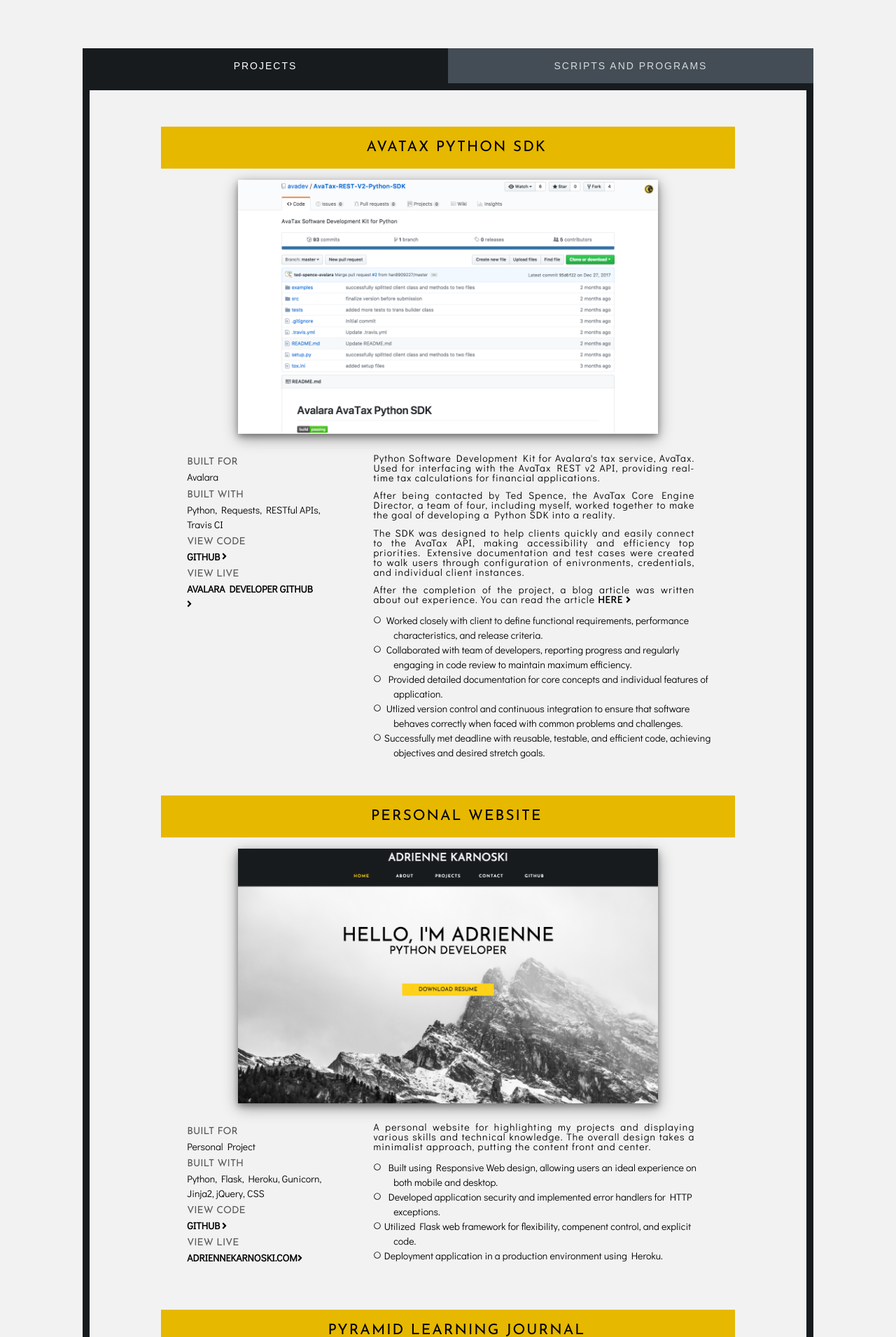
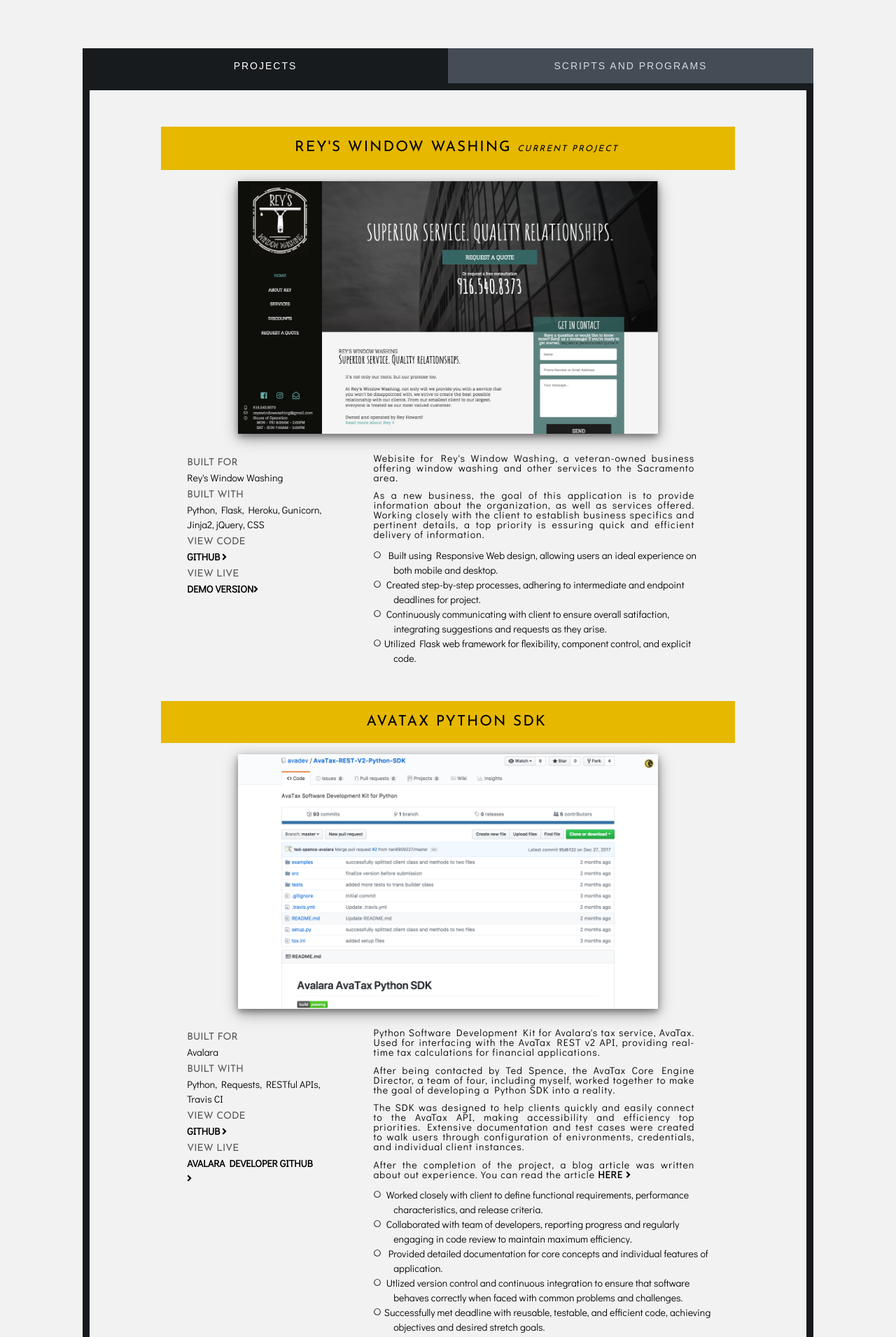
Before and after one commit to adriennekarnoski/personal_website, a Flask app: page /projects in a window 1280 px wide. Shown: the part 251-2162 px from the top of the page at 70% size. Run offline with Flask 2, Linux system fonts and the light colour scheme; some libraries are stand-ins or nearby versions.

Commit message:
adding reys window washing

```diff
--- a/static/modules.css
+++ b/static/modules.css
@@ -298,6 +298,7 @@
 }
 
 .message_input {
+    padding-top: 0px;
     height: 100px;
 }
 
--- a/static/text.css
+++ b/static/text.css
@@ -208,6 +208,11 @@
 
 /*projects*/
 
+.small_text {
+    font-size: 12px !important;
+    font-style: italic;
+}
+
 .project_view h2 {
     padding-top: 15px;
     letter-spacing: 2px;
--- a/templates/projects.html
+++ b/templates/projects.html
@@ -16,6 +16,41 @@
 
     <div class="tab_content">
     <div class="project_tab_content">
+
+        <section class="projects_container clearfix">
+            <h2 class="text_left">Rey's Window Washing <span class="small_text">Current project</span></h2>
+            <img src="/static/reys.png" class="project_img">
+            <article class="two_small left">
+                <ul class="skills_list">
+                    <li><span class="skills_bold">Built For</span></li>
+                    <li>Rey's Window Washing</li>
+                    <li><span class="skills_bold">Built With</span></li>
+                    <li>Python, Flask, Heroku, Gunicorn, Jinja2, jQuery, CSS</li>
+                    <li><span class="skills_bold">View Code</span></li>
+                    <li><a href="https://github.com/adriennekarnoski/reys_window_washing" class="project_link">Github <i class="fas fa-angle-right"></i></a></li>
+                    <li><span class="skills_bold">View Live </span></li>
+                    <li><a href="https://reys-window-washing.herokuapp.com/" class="project_link">Demo Version<i class="fas fa-angle-right"></i></a></li>
+                </ul>
+            </article>
+            <article class="two_big right">
+                <p>Webisite for Rey's Window Washing, a veteran-owned business offering window washing and other services to the Sacramento area.</p>
+                <p>As a new business, the goal of this application is to provide information about the organization, as well as services offered. Working closely with the client to establish business specifics and pertinent details, a top priority is essuring quick and efficient delivery of information.</p>
+                <ul class="project_list indent">
+                    <li><i class="far fa-circle"></i>
+                    Built using Responsive Web design, allowing users an ideal experience on both mobile and desktop.
+                    </li>
+                    <li><i class="far fa-circle"></i>
+                    Created step-by-step processes, adhering to intermediate and endpoint deadlines for project.
+                    </li>
+                    <li><i class="far fa-circle"></i>
+                    Continuously communicating with client to ensure
+                    overall satifaction, integrating suggestions and requests as they arise.
+                    </li>
+                    <li> <i class="far fa-circle"></i>Utilized Flask web framework for flexibility, component control, and explicit code.</li>
+                </ul>
+            </article>
+        </section>
+
         <section class="projects_container clearfix">
             <h2 class="text_left">AvaTax Python SDK</h2>
             <img src="/static/avatax.png" class="project_img">
@@ -84,7 +119,7 @@
                     <li><i class="far fa-circle"></i>
                     Developed application security and implemented error handlers for HTTP exceptions.
                     </li>
-                    <li> <i class="far fa-circle"></i>Utilized Flask web framework for flexibility, compenent control, and explicit code.</li>
+                    <li> <i class="far fa-circle"></i>Utilized Flask web framework for flexibility, component control, and explicit code.</li>
                     <li><i class="far fa-circle"></i>Deployment application in a production environment using Heroku.
                     </li>
                 </ul>
```
Also changed, not shown: static/reys.png (added), 1 other file.
